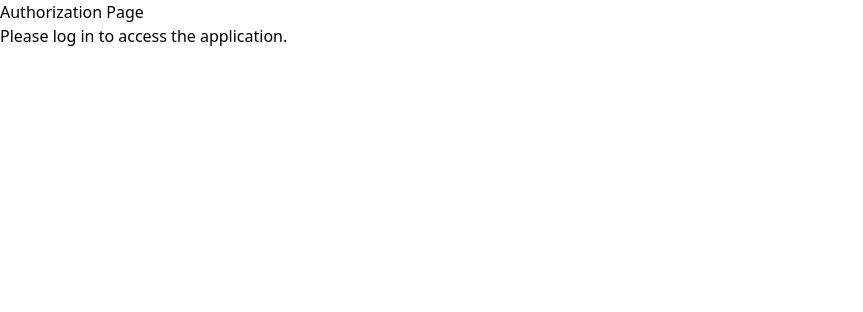
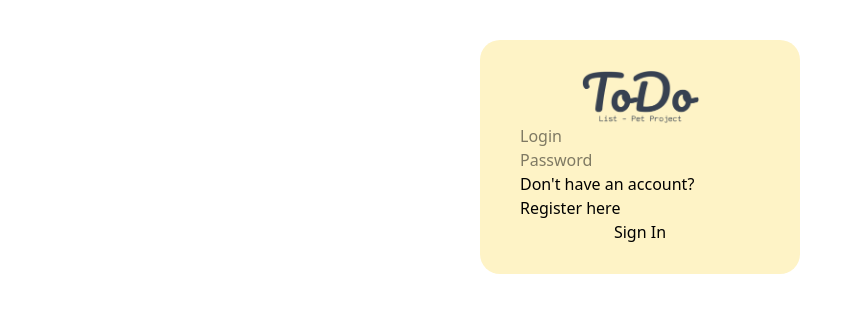
Before and after one commit to Violettalez/ToDoList_PetProject_React_Node.js_FireBase, a React (Vite) app: page / in a window 1280 px wide. Shown: the top 312 px of the page, without its empty margins (0-863 px from the left). Built offline with nearby package versions, Linux system fonts and the light colour scheme.

Commit message:
add base design of Autorization page

```diff
--- a/index.html
+++ b/index.html
@@ -1,8 +1,8 @@
-<!doctype html>
+<!DOCTYPE html>
 <html lang="en">
   <head>
     <meta charset="UTF-8" />
-    <link rel="icon" type="image/svg+xml" href="/vite.svg" />
+    <link rel="icon" href="/short-logo.png" />
     <meta name="viewport" content="width=device-width, initial-scale=1.0" />
     <title>To Do List</title>
   </head>
--- a/src/frontend/pages/Autorization.jsx
+++ b/src/frontend/pages/Autorization.jsx
@@ -1,8 +1,15 @@
+import { Link } from "react-router-dom";
+
 function Autorization() {
   return (
     <div>
-      <h1>Authorization Page</h1>
-      <p>Please log in to access the application.</p>
+      <div className="flex flex-col items-center w-[25%] mx-auto mt-10 bg-amber-100 rounded-[20px] px-[40px] py-[30px]">
+        <img src="/logo.png" alt="logo" className="w-[50%]" />
+        <input type="text" placeholder="Login" className="w-[100%]" />
+        <input type="password" placeholder="Password" className="w-[100%]" />
+        <Link to="/registration">Don't have an account? Register here</Link>
+        <button>Sign In</button>
+      </div>
     </div>
   );
 }
```
Also changed, not shown: public/logo.png (added), public/short-logo.png (added).
